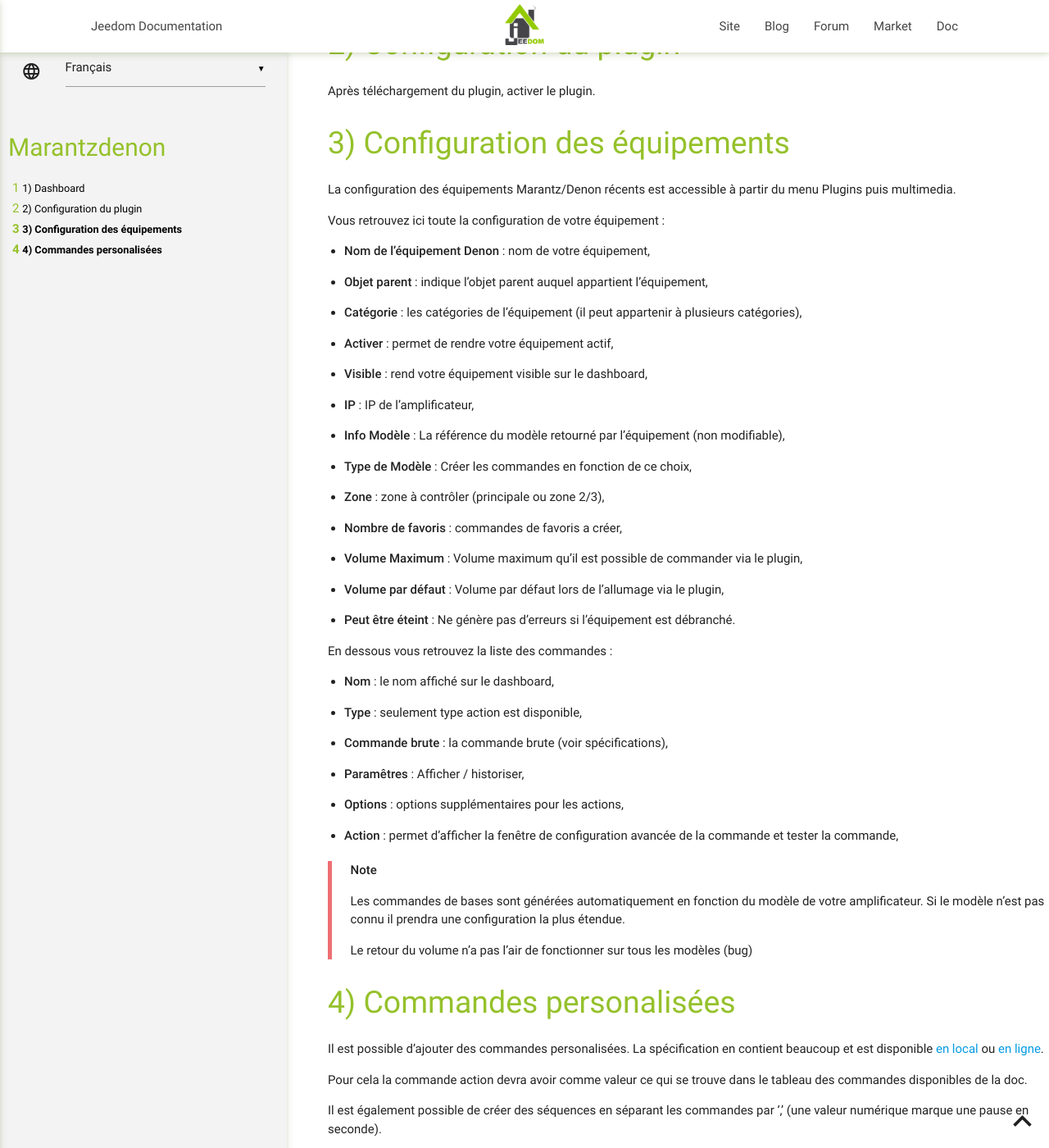
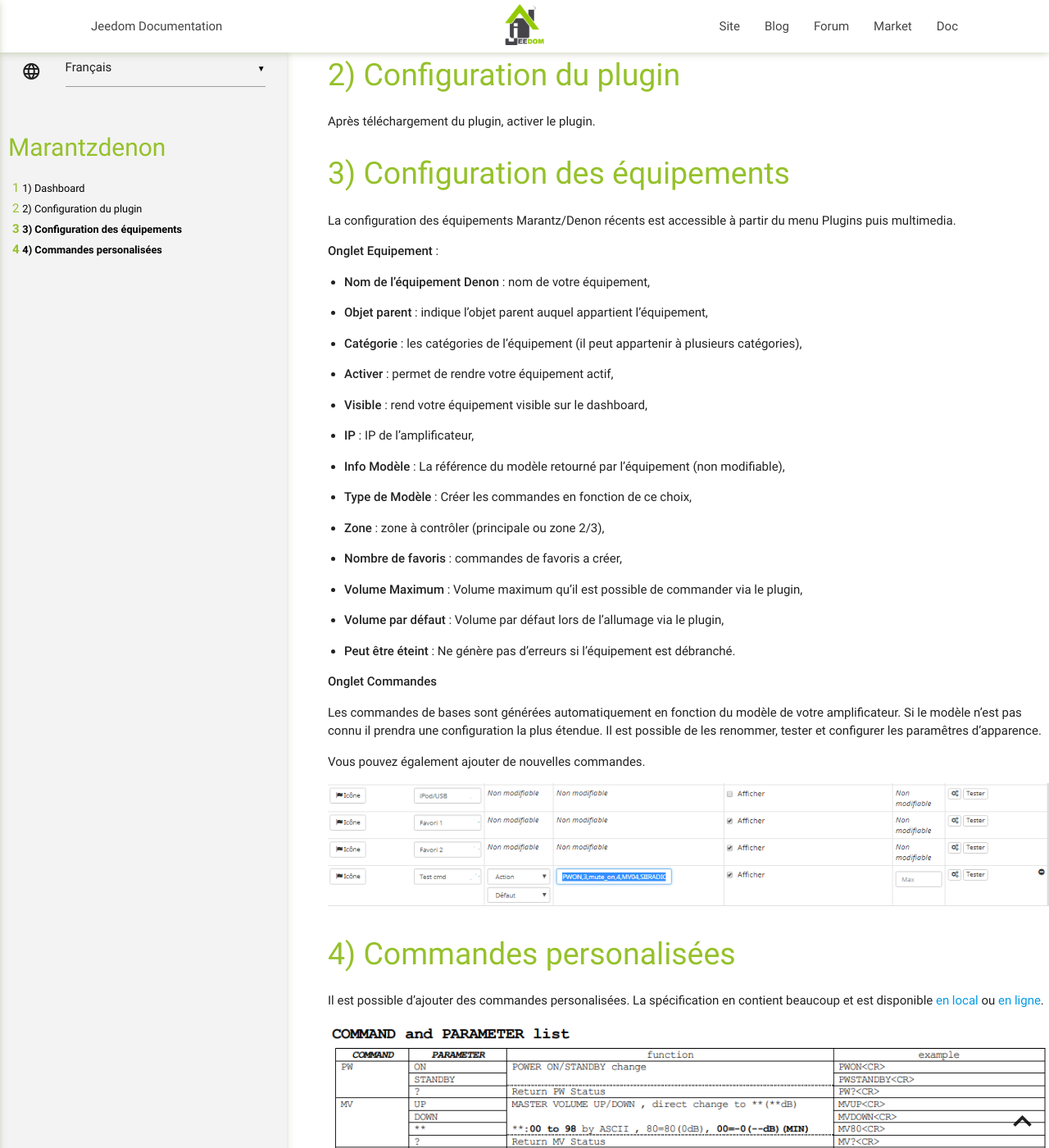
Before and after one commit to guirem/plugin-marantzdenon, a Jekyll site: the page built from docs/fr_FR/index.md, in a window 1280 px wide and 1400 px high, scrolled down 823 px. Shown: the whole window at 82% size. Built offline with Jekyll 4.4.1, drawn with Linux system fonts in a browser that asks for light colours; our own code applies the rules of GitHub Pages for plain Markdown files; some of the changed text lies outside the part shown.

Commit message:
fix & doc update

```diff
--- a/docs/fr_FR/index.md
+++ b/docs/fr_FR/index.md
@@ -37,7 +39,7 @@ Configuration des équipements
 La configuration des équipements Marantz/Denon récents est accessible à partir du menu
 Plugins puis multimedia.
 
-Vous retrouvez ici toute la configuration de votre équipement :
+**Onglet Equipement** :
 
 -   **Nom de l’équipement Denon** : nom de votre équipement,
 
@@ -68,38 +70,27 @@ Vous retrouvez ici toute la configuration de votre équipement :
 -   **Peut être éteint** : Ne génère pas d'erreurs si l'équipement est débranché.
 
 
-En dessous vous retrouvez la liste des commandes :
+**Onglet Commandes**
 
--   **Nom** : le nom affiché sur le dashboard,
+Les commandes de bases sont générées automatiquement en fonction du modèle de
+votre amplificateur. Si le modèle n'est pas connu il prendra une configuration la plus étendue.
+Il est possible de les renommer, tester et configurer les paramêtres d'apparence.
 
--   **Type** : seulement type action est disponible,
+Vous pouvez également ajouter de nouvelles commandes.
 
--   **Commande brute** : la commande brute (voir spécifications),
+![Alt text](../assets/command.png "Custom command")
 
--   **Paramêtres** : Afficher / historiser,
-
--   **Options** : options supplémentaires pour les actions,
-
--   **Action** : permet d’afficher la fenêtre de
-    configuration avancée de la commande et tester la commande,
-
-> **Note**
->
-> Les commandes de bases sont générées automatiquement en fonction du modèle de
-> votre amplificateur. Si le modèle n'est pas connu il prendra une configuration la plus étendue.
->
-> Le retour du volume n'a pas l'air de fonctionner sur tous les modèles (bug)
 
 Commandes personalisées
 =============================
 
 Il est possible d'ajouter des commandes personalisées. La spécification en contient beaucoup et est disponible <a target="_blank" href="../assets/AVRX4000_PROTOCOL(10_3_0)_V03.pdf">en local</a> ou <a target="_blank" href="https://usa.denon.com/us/product/hometheater/receivers/avrx4000?docname=AVRX4000_PROTOCOL(10%203%200)_V03.pdf">en ligne</a>.
 
+![Specification Extract](../assets/spec.png "Specification Extract")
+
 Pour cela la commande action devra avoir comme valeur ce qui se trouve dans le tableau des commandes disponibles de la doc.
 
 Il est également possible de créer des séquences en séparant les commandes par ',' (une valeur numérique marque une pause en seconde).
-
-![Alt text](../assets/command.png "Custom command")
 
 Exemples
 
```
Also changed, not shown: other parts of docs/fr_FR/index.md (+2 -0 lines), docs/assets/spec.png (added), 1 other file.
